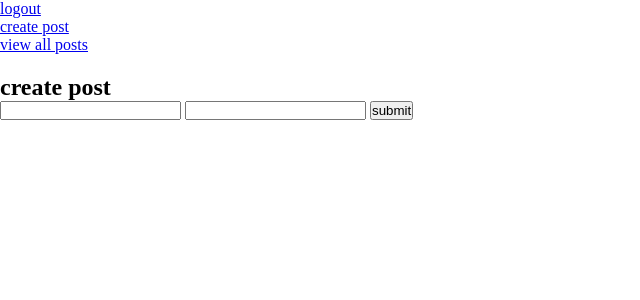
After one commit to encetroc/blog-auth, a Node server app: page /post/create in a window 1280 px wide. The commit adds this page. Shown: the top 300 px of the page, without its empty margins (0-640 px from the left). Run offline with Node 20, Linux system fonts and the light colour scheme; the visitor is signed in with stand-in values (Sample User, id 1); some libraries are stand-ins or nearby versions.

Commit message:
post creation and comments

```diff
--- a/middlewares/guard.js
+++ b/middlewares/guard.js
@@ -1,3 +1,6 @@
+// this file contains middlewares to manage routes access
+
+// checking if user is logged in
 function isLoggedIn(req, res, next) {
   if (!req.session.currentUser) {
     res.redirect("/user/login");
@@ -6,6 +9,7 @@ function isLoggedIn(req, res, next) {
   }
 }
 
+// checking if user is logged out
 function isLoggedOut(req, res, next) {}
 
 module.exports = { isLoggedIn, isLoggedOut };
--- /dev/null
+++ b/routes/post.routes.js
@@ -0,0 +1,32 @@
+const express = require("express");
+const { isLoggedIn } = require("../middlewares/guard");
+const Post = require("../models/post.model");
+
+const router = express.Router();
+
+// shows post creation form
+router.get("/create", isLoggedIn, (req, res) => {
+  res.render("post/create");
+});
+
+// handles the creation of a post
+router.post("/create", isLoggedIn, async (req, res) => {
+  const post = new Post();
+  post.title = req.body.title;
+  post.description = req.body.description;
+  post.author = req.session.currentUser._id;
+  try {
+    await post.save();
+    res.redirect("/");
+  } catch (error) {
+    res.redirect("/post/create");
+  }
+});
+
+// shows all posts
+router.get("/viewAll", isLoggedIn, async (req, res) => {
+  const posts = await Post.find({ author: req.session.currentUser._id });
+  res.render('post/viewAll', {posts})
+});
+
+module.exports = router;
--- a/routes/user.routes.js
+++ b/routes/user.routes.js
@@ -5,10 +5,12 @@ const { isLoggedIn } = require("../middlewares/guard");
 
 const router = express.Router();
 
+// shows the sign in form
 router.get("/signin", (req, res) => {
   res.render("user/signin");
 });
 
+// handles the creation of a user
 router.post("/signin", async (req, res) => {
   const user = new User();
   user.email = req.body.email;
@@ -21,10 +23,12 @@ router.post("/signin", async (req, res) => {
   }
 });
 
+// shows the log in form
 router.get("/login", (req, res) => {
   res.render("user/login");
 });
 
+// handles the authentication of a user
 router.post("/login", async (req, res) => {
   try {
     const user = await User.findOne({ email: req.body.email });
@@ -40,11 +44,13 @@ router.post("/login", async (req, res) => {
   }
 });
 
+// route for loggin out
 router.get("/logout", (req, res) => {
   req.session.destroy();
   res.redirect("/user/login");
 });
 
+// shows a user's profile page
 router.get("/profile", isLoggedIn, (req, res) => {
   res.render("user/profile");
 });
--- a/server.js
+++ b/server.js
@@ -8,10 +8,15 @@ mongoose.connect("mongodb://localhost/blog-v2");
 
 const app = express();
 
+// template engine setup
 app.set("view engine", "ejs");
+// ejs layout setup
 app.use(expressLayouts);
+// middleware to extract the body from the request
 app.use(express.urlencoded({ extended: false }));
+// hooking up the public folder
 app.use(express.static("public"));
+// middleware for setting up the session
 app.use(
   session({
     secret: "helloworld",
@@ -32,11 +37,17 @@ app.use((req, res, next) => {
   next();
 });
 
+// root route
 app.get("/", (req, res) => {
   res.render("home");
 });
 
+// user routes
 const userRouter = require("./routes/user.routes");
 app.use("/user", userRouter);
 
+// post routes
+const postRouter = require("./routes/post.routes");
+app.use("/post", postRouter);
+
 app.listen(3000);
--- a/views/layout.ejs
+++ b/views/layout.ejs
@@ -37,6 +37,10 @@
         <li><a href="/user/login">login</a></li>
         <% } %> <% if (currentUser) { %>
         <li><a href="/user/logout">logout</a></li>
+        <% } %> <% if (currentUser) { %>
+        <li><a href="/post/create">create post</a></li>
+        <% } %> <% if (currentUser) { %>
+        <li><a href="/post/viewAll">view all posts</a></li>
         <% } %>
       </ul>
     </nav>
--- /dev/null
+++ b/views/post/create.ejs
@@ -0,0 +1,6 @@
+<h2>create post</h2>
+<form action="/post/create" method="post">
+  <input type="text" name="title" required />
+  <input type="text" name="description" required />
+  <button type="submit">submit</button>
+</form>
--- /dev/null
+++ b/views/post/viewAll.ejs
@@ -0,0 +1,6 @@
+<h2>all posts</h2>
+<ul>
+  <% posts.forEach((post) => { %>
+  <li><%= post.title %></li>
+  <% }) %>
+</ul>
```
